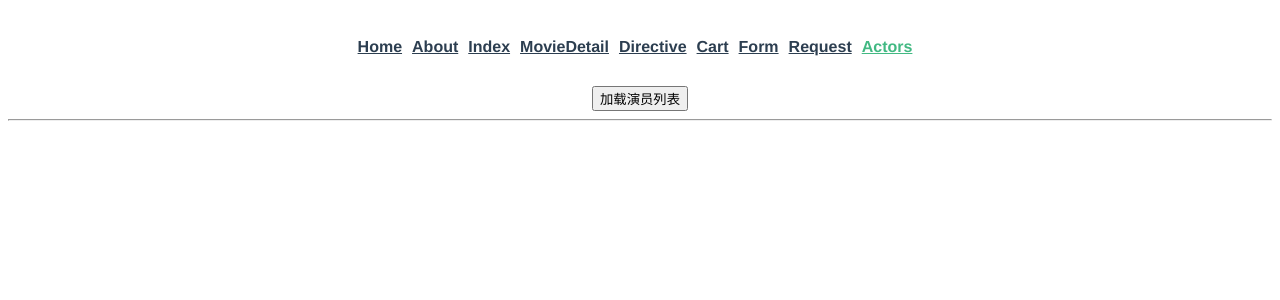
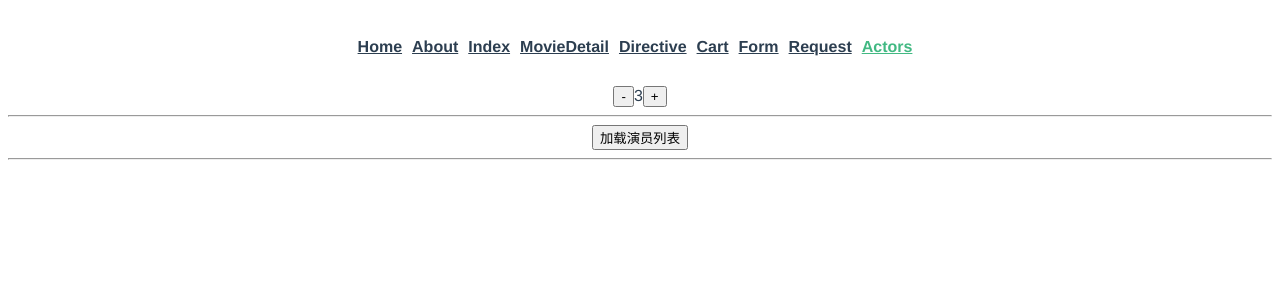
Before and after one commit to xxmliu/Vue2, a Vue app in the folder Vue2/vue-pro/: page /actors in a window 1280 px wide. Shown: the top 300 px of the page. Built offline with nearby package versions, Linux system fonts and the light colour scheme.

Commit message:
父子组件传参案例
Signed-off-by: liu <15686317237@163.com>

```diff
--- /dev/null
+++ b/Vue2/vue-pro/src/components/Counter.vue
@@ -0,0 +1,33 @@
+<template>
+  <div class="counter">
+    <button :disabled="n <= min" @click="n--">-</button>
+    <span>{{ n }}</span>
+    <button :disabled="n >= max" @click="n++">+</button>
+  </div>
+</template>
+
+<script>
+  export default {
+    props: {
+      value: {
+        type: Number,
+        default: 1,
+      },
+      min: {
+        type: Number,
+        default: 1,
+      },
+      max: {
+        type: Number,
+        default: 10,
+      }
+    },
+    data() {
+      return {
+        n: this.value,
+      }
+    },
+  }
+</script>
+
+<style lang="scss" scoped></style>
--- a/Vue2/vue-pro/src/views/Actors.vue
+++ b/Vue2/vue-pro/src/views/Actors.vue
@@ -1,6 +1,8 @@
 <template>
   <div>
     <!-- views/Actors.vue -->
+    <counter :min="-3" :max="15" :value="3"></counter>
+    <hr>
     <button @click="getActors">加载演员列表</button>
     <hr>
     <person
@@ -22,6 +24,7 @@
 </template>
 
 <script>
+import Counter from '../components/Counter.vue';
 import Person from '../components/Person.vue';
 import myaxios from '../http/MyAxios'
 
@@ -30,7 +33,8 @@ export default {
   components: {
     // 组件名（标签名）：组件对象
     Person: Person,   //简写：Person
-    MyPerson: Person
+    MyPerson: Person,
+    Counter
   },
 
   data() {
```
Also changed, not shown: 1 other file (tests, documents, lock files or other folders).
